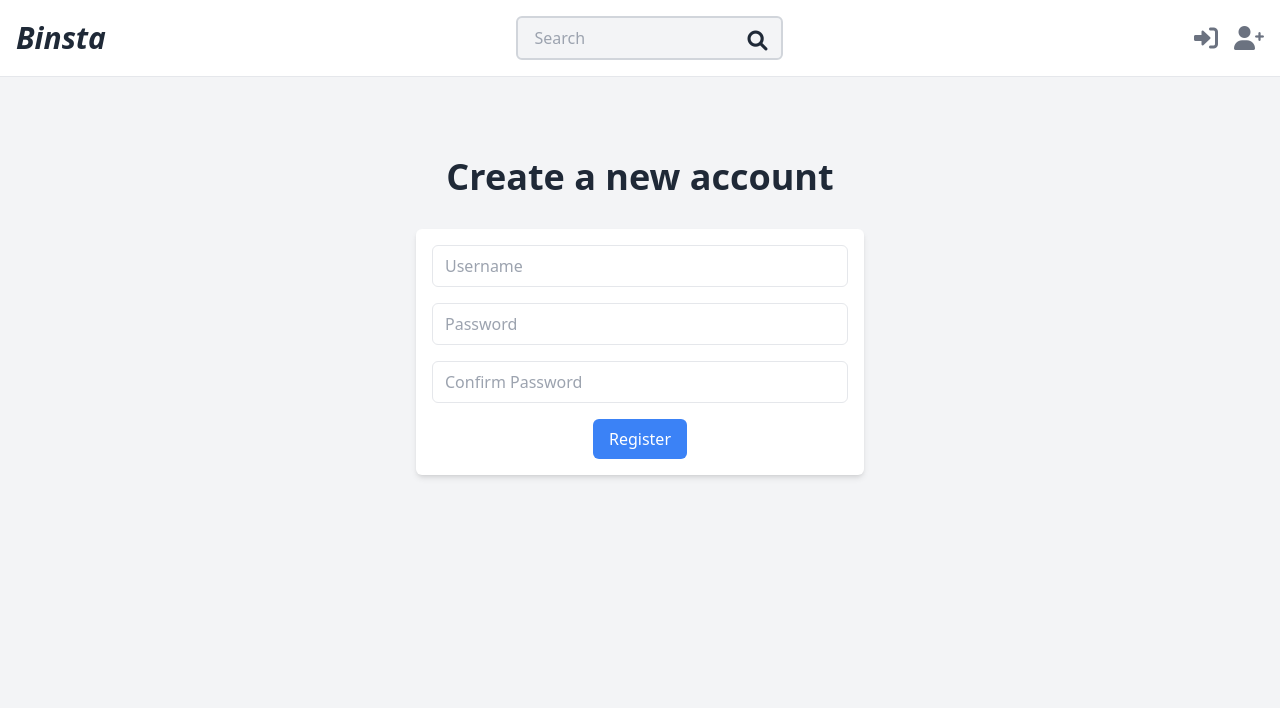
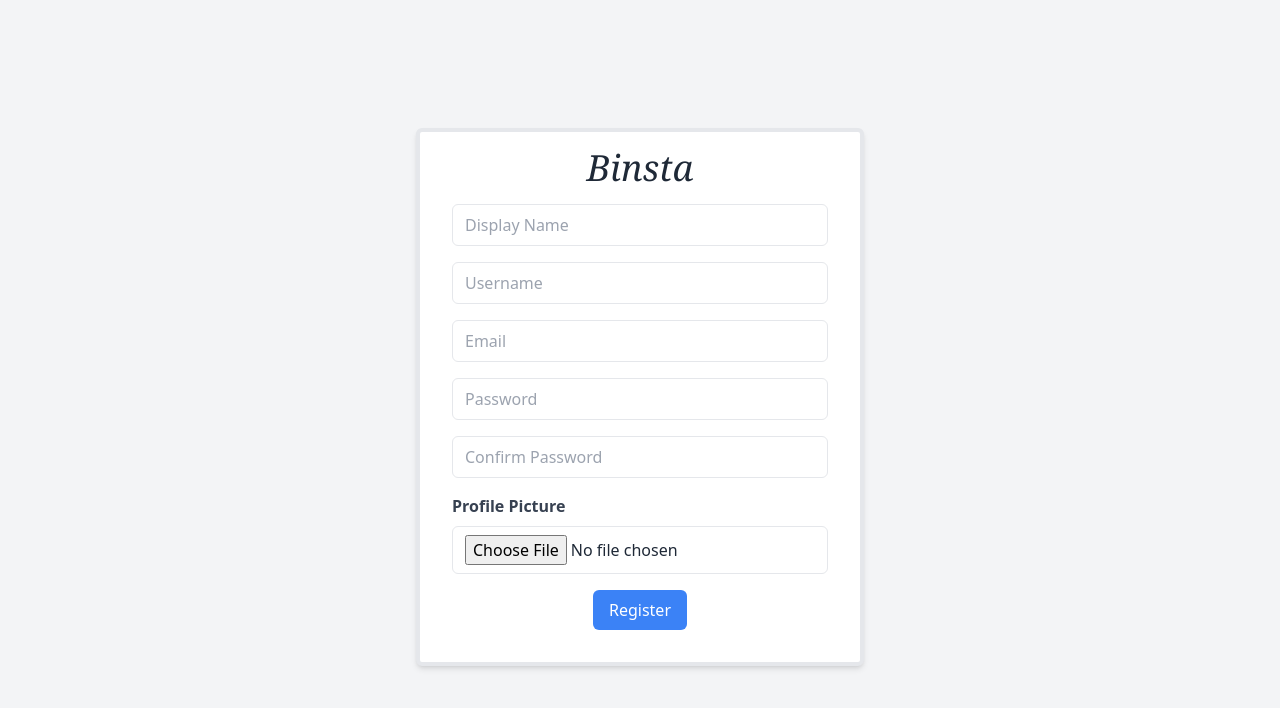
Before and after one commit to martijntjee/binsta, a PHP site: template views/user/register.twig in a window 1280 px wide. Shown: the top 708 px of the page. Run offline with PHP 8.4, Linux system fonts and the light colour scheme; the template is opened without the code that fills it, so the values that code supplies are empty; some libraries are stand-ins or nearby versions.

Commit message:
current version

```diff
--- a/public/css/styles.css
+++ b/public/css/styles.css
@@ -589,6 +589,11 @@ video {
   margin-right: auto;
 }
 
+.my-32 {
+  margin-top: 8rem;
+  margin-bottom: 8rem;
+}
+
 .my-8 {
   margin-top: 2rem;
   margin-bottom: 2rem;
@@ -750,6 +755,10 @@ video {
 
 .border-2 {
   border-width: 2px;
+}
+
+.border-4 {
+  border-width: 4px;
 }
 
 .border-b {
@@ -867,6 +876,10 @@ video {
   font-family: ui-sans-serif, system-ui, -apple-system, BlinkMacSystemFont, "Segoe UI", Roboto, "Helvetica Neue", Arial, "Noto Sans", sans-serif, "Apple Color Emoji", "Segoe UI Emoji", "Segoe UI Symbol", "Noto Color Emoji";
 }
 
+.font-serif {
+  font-family: ui-serif, Georgia, Cambria, "Times New Roman", Times, serif;
+}
+
 .text-3xl {
   font-size: 1.875rem;
   line-height: 2.25rem;
--- a/views/layouts/app.twig
+++ b/views/layouts/app.twig
@@ -11,12 +11,11 @@
 		<!-- Include other modern CSS libraries if needed -->
 		<link rel="stylesheet" href="https://cdnjs.cloudflare.com/ajax/libs/font-awesome/6.0.0-beta3/css/all.min.css"/>
 	</head>
-	<body
-		class="font-sans bg-gray-100 text-gray-800">
+	<body class="font-sans bg-gray-100 text-gray-800">
 		<!-- Navigation -->
 		<nav class="bg-white border-b border-gray-200 p-4">
 			<div class="container mx-auto flex justify-between items-center">
-				<a href="/" class="font-bold text-3xl italic">Binsta</a>
+				<a href="/" class="font-light font-serif text-3xl italic">Binsta</a>
 				<div class="relative ml-4">
 					<input type="text" placeholder="Search" class="bg-gray-100 border-2 border-gray-300 rounded-md py-2 px-4 focus:outline-none focus:border-gray-500">
 					<button type="submit" class="absolute right-0 top-0 mt-3 mr-4">
@@ -31,14 +30,14 @@
 						<a href="/post/create" class="text-gray-500 hover:text-gray-700">
 							<i class="fas fa-square-plus fa-xl"></i>
 						</a>
-						<a href="/profile">
+						<a href="/user/logout">
 							<img src="images/{{ session.profile_picture }}" alt="Profile Picture" class="w-8 h-8 rounded-full">
 						</a>
 					{% else %}
-						<a href="/login" class="text-gray-500 hover:text-gray-700">
+						<a href="/user/login" class="text-gray-500 hover:text-gray-700">
                             <i class="fas fa-sign-in-alt fa-xl"></i>
                         </a>
-                        <a href="/register" class="text-gray-500 hover:text-gray-700">
+                        <a href="/user/register" class="text-gray-500 hover:text-gray-700">
                             <i class="fas fa-user-plus fa-xl"></i>
                         </a>
 					{% endif %}
@@ -47,10 +46,11 @@
 		</nav>
 
 		<!-- Content Section -->
-		<div class="container mx-auto my-8 p-8 rounded-md"> {% block content %}{% endblock %}
-			</div>
+		<div class="container mx-auto my-8 p-8 rounded-md">
+		{% block content %}{% endblock %}
+		</div>
 
-			<!-- JS -->
-			<script src="/js/app.js"></script>
-		</body>
-	</html>
+		<!-- JS -->
+		<script src="/js/app.js"></script>
+	</body>
+</html>
--- a/views/post/index.twig
+++ b/views/post/index.twig
@@ -14,7 +14,9 @@
 					<p class="font-semibold text-gray-800">{{ post.__get('user').username }}</p>
 				</div>
 
-				<img src="{{ post.image }}" alt="Post Image" class="w-full h-64 object-cover">
+				<div class="relative aspect-w-16 aspect-h-9">
+                    <img src="{{ post.image }}" alt="Post Image" class="object-cover w-full h-full">
+                </div>
 
 				<div class="p-4">
 					<div class="flex items-center space-x-4 mb-4">
@@ -22,7 +24,7 @@
 							<i class="fa-regular fa-heart fa-xl"></i>
 						</button>
 						<span class="text-gray-700">
-							<span class="font-bold">14</span>
+							<span class="font-bold">{{ post.likes }}</span>
 							likes
 						</span>
 					</div>
--- a/views/user/register.twig
+++ b/views/user/register.twig
@@ -1,26 +1,44 @@
-{% extends 'layouts/app.twig' %}
-
-{% block title %}Register{% endblock %}
-
-{% block content %}
-    <div class="text-center p-4">
-        <h1 class="text-4xl font-bold mb-4">Create a new account</h1>
+<!DOCTYPE html>
+<html lang="en">
+	<head>
+		<meta charset="UTF-8">
+		<meta name="viewport" content="width=device-width, initial-scale=1.0">
+		<title>Binsta - Register</title>
+		<link
+		rel="stylesheet" href="/css/styles.css">
+		<!-- Include other modern CSS libraries if needed -->
+		<link rel="stylesheet" href="https://cdnjs.cloudflare.com/ajax/libs/font-awesome/6.0.0-beta3/css/all.min.css"/>
+	</head>
+	<body class="font-sans bg-gray-100 text-gray-800">
+		<div class="max-w-md mx-auto p-4 bg-white mb-4 border-4 my-32 rounded-md shadow-md">
+			<div class="text-center">
+				<h1 class="font-light font-serif text-4xl italic">Binsta</h1>
 			</div>
 
-    <form method="post" class="max-w-md mx-auto p-4 bg-white shadow-md rounded-md">
+			<form method="post" class="max-w-md mx-auto p-4 bg-white">
 				<div class="mb-4">
-            <input type="text" id="username" placeholder="Username"
-            name="username" class="w-full px-3 py-2 border rounded-md">
+					<input type="text" id="display_name" placeholder="Display Name" name="display_name" class="w-full px-3 py-2 border rounded-md">
 				</div>
 
 				<div class="mb-4">
-            <input type="password" id="password" placeholder="Password"
-            name="password" class="w-full px-3 py-2 border rounded-md">
+					<input type="text" id="username" placeholder="Username" name="username" class="w-full px-3 py-2 border rounded-md">
 				</div>
 
 				<div class="mb-4">
-            <input type="password" id="confirm_password" placeholder="Confirm Password"
-            name="confirm_password" class="w-full px-3 py-2 border rounded-md">
+					<input type="email" id="email" placeholder="Email" name="email" class="w-full px-3 py-2 border rounded-md">
+				</div>
+
+				<div class="mb-4">
+					<input type="password" id="password" placeholder="Password" name="password" class="w-full px-3 py-2 border rounded-md">
+				</div>
+
+				<div class="mb-4">
+					<input type="password" id="confirm_password" placeholder="Confirm Password" name="confirm_password" class="w-full px-3 py-2 border rounded-md">
+				</div>
+
+				<div class="mb-4">
+					<label for="profile_picture" class="block text-gray-700 font-bold mb-2">Profile Picture</label>
+					<input type="file" id="profile_picture" name="profile_picture" accept="image/*" class="w-full px-3 py-2 border rounded-md">
 				</div>
 
 				<div class="text-center">
@@ -33,4 +51,6 @@
 					</div>
 				{% endif %}
 			</form>
-{% endblock %}
+		</div>
+	</body>
+</html>
```
Also changed, not shown: other parts of public/css/styles.css (+14 -24 lines), controllers/PostController.php (+10 -1 lines), controllers/UserController.php (+53 -15 lines), views/user/login.twig (+34 -14 lines), public/images/1/6584236fe3be4.png (added). Lines whose indentation alone changed are shown as unchanged.
